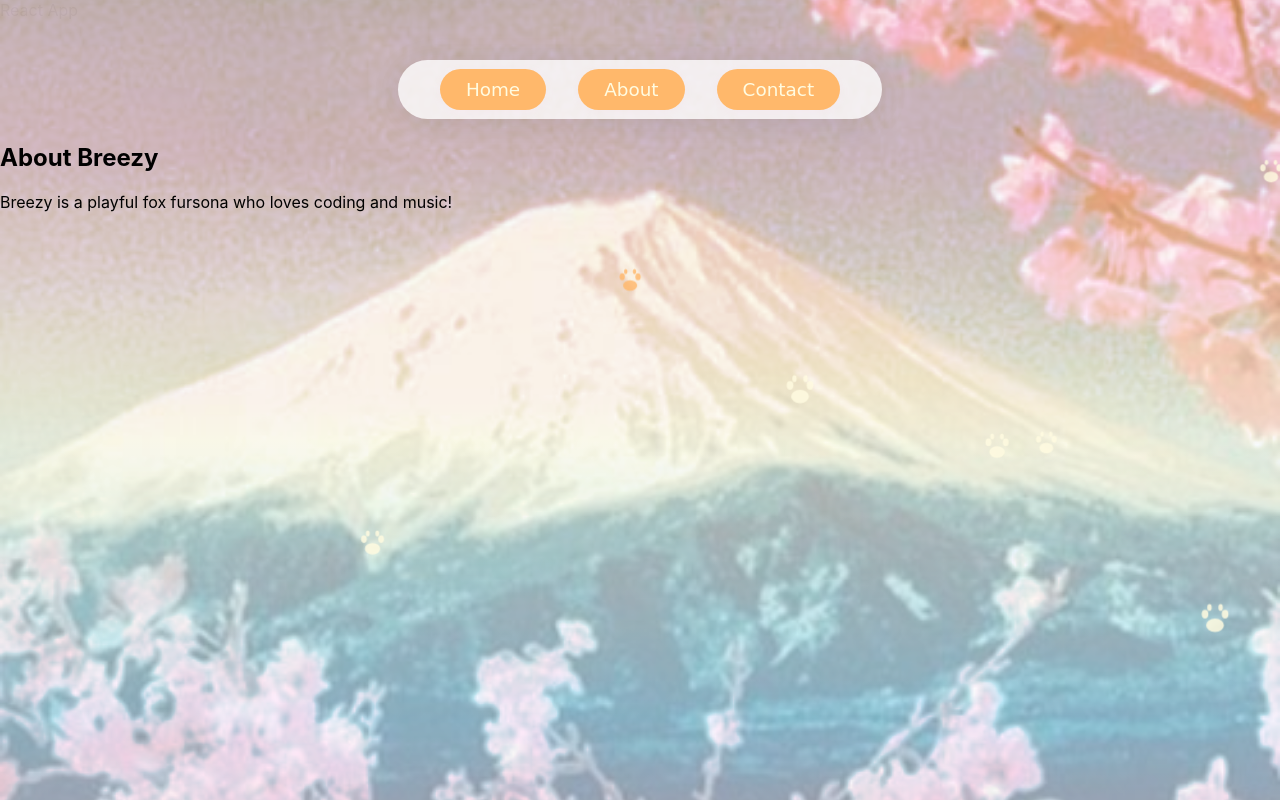
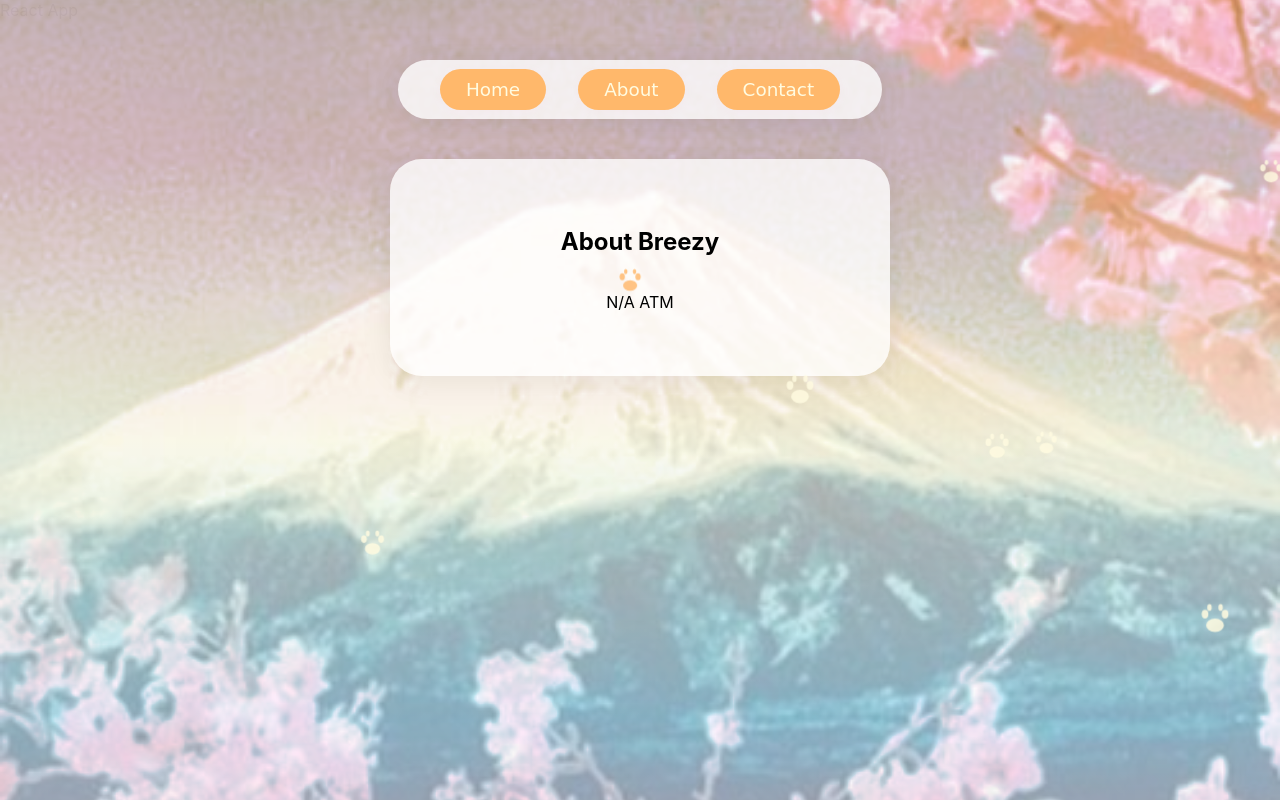
Before and after one commit to Pat-Calh/BreezySite, a React (Create React App) app: page /about in a window 1280 px wide. Built offline with nearby package versions, Linux system fonts and the light colour scheme.

Commit message:
Updated Site Layout and Added new information + Decals

```diff
--- a/src/pages/About.js
+++ b/src/pages/About.js
@@ -2,9 +2,9 @@ import React from 'react';
 
 export default function About() {
   return (
-    <div>
+    <header className="App-header">
       <h2>About Breezy</h2>
-      <p>Breezy is a playful fox fursona who loves coding and music!</p>
-    </div>
+      <p>N/A ATM</p>
+    </header>
   );
 }
--- a/src/pages/Contact.js
+++ b/src/pages/Contact.js
@@ -2,9 +2,11 @@ import React from 'react';
 
 export default function Contact() {
   return (
-    <div>
+    <header className="App-header">
       <h2>Contact Breezy</h2>
+      <br />
       <p>You can reach Breezy via Twitter, SoundCloud, or Telegram using the links above!</p>
-    </div>
+      <p>Telegram is the best way!</p>
+    </header>
   );
 }
```
